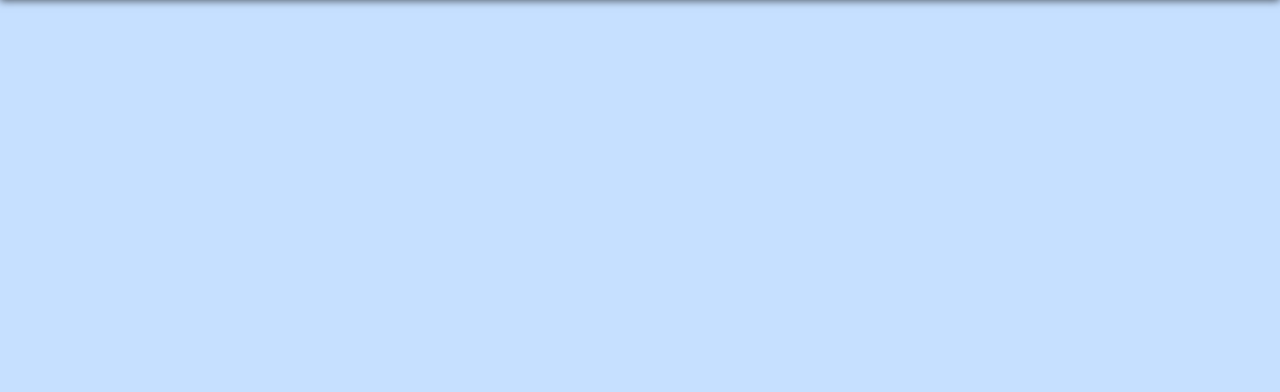
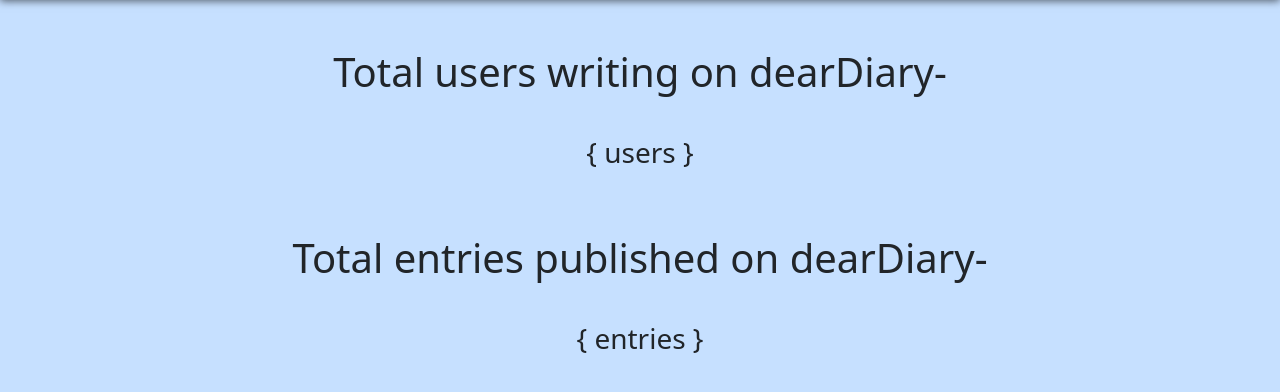
Before and after one commit to krish031006-Me/Dear-Diary, a Flask app: page /stats in a window 1280 px wide. Shown: the part 66-458 px from the top of the page. Run offline with Flask 3, Linux system fonts and the light colour scheme; the visitor is signed in with stand-in values (Sample User, id 1); some libraries are stand-ins or nearby versions; some web fonts are replaced.

Commit message:
Completed stats.html

```diff
--- a/templates/stats.html
+++ b/templates/stats.html
@@ -1,4 +1,14 @@
 {% extends "layout.html" %}
 {% block title %}Statistics{% endblock %}
 
-{% block main %}{% endblock %}
+{% block main %}
+
+    <h1 class="mb-3">Total users writing on dearDiary- </h1>
+    <br>
+    <h3 class="mb-3">{ users }</h3>
+    <br><br>
+    <h1 class="mb-3">Total entries published on dearDiary- </h1>
+    <br>
+    <h3 class="mb-3">{ entries }</h3>
+
+{% endblock %}
```
